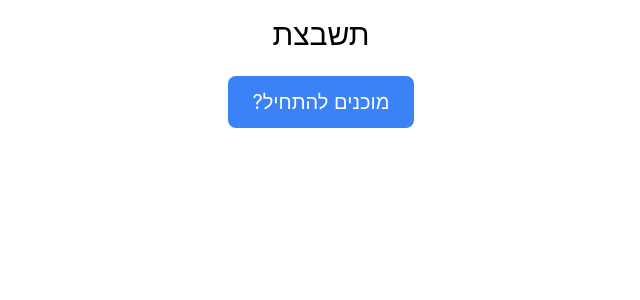
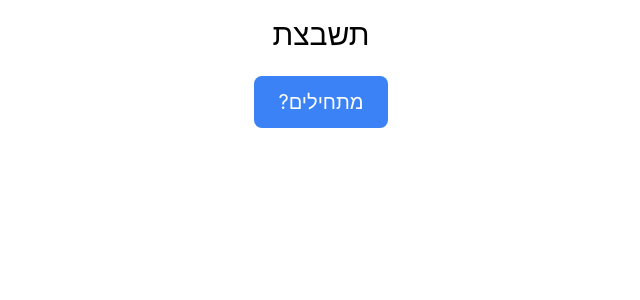
Before and after one commit to dotanrs/tashbezet, a React (Create React App) app: page / in a window 1280 px wide. Shown: the top 300 px of the page, without its empty margins (319-959 px from the left). Built offline with nearby package versions, Linux system fonts and the light colour scheme.

Commit message:
Fix button direction

```diff
--- a/src/crossword-puzzle.tsx
+++ b/src/crossword-puzzle.tsx
@@ -330,8 +330,9 @@ const CrosswordPuzzle = () => {
         <button
           onClick={handleStartGame}
           className="px-6 py-3 bg-blue-500 text-white rounded-lg text-xl hover:bg-blue-600 transition-colors"
+          style={{ direction: 'rtl' }}
         >
-          מוכנים להתחיל?
+          מתחילים?
         </button>
       ) : (
         <>
```
